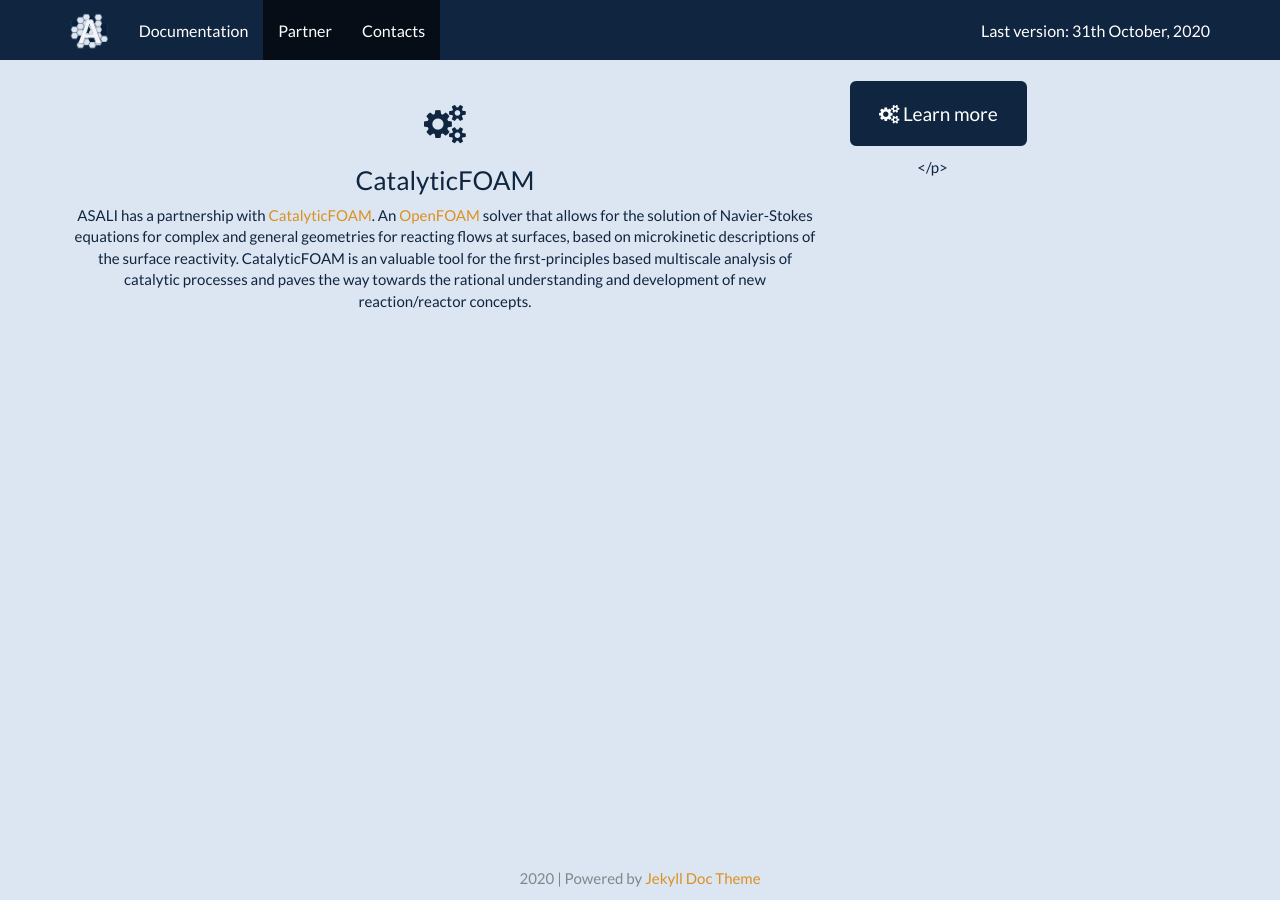
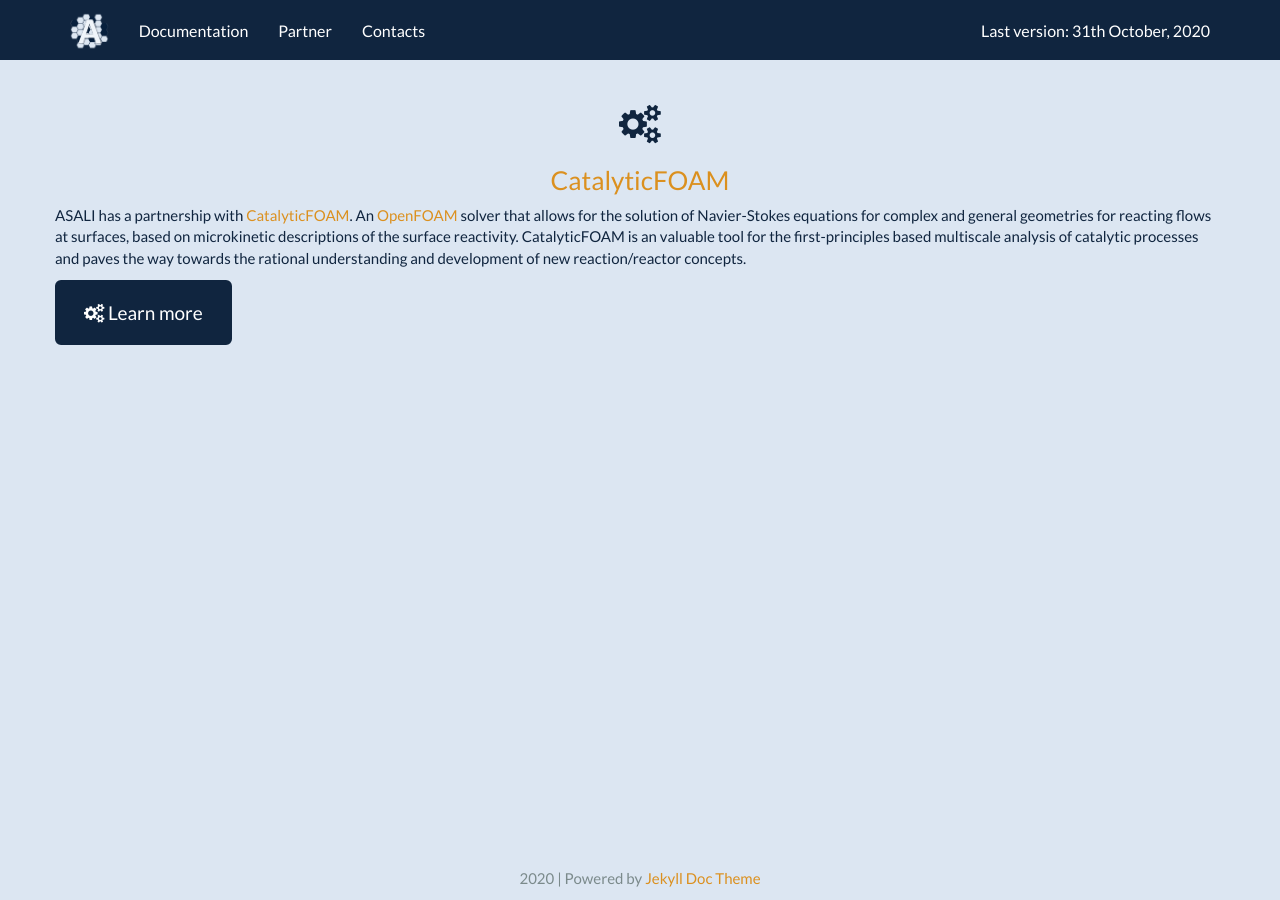
Before and after one commit to srebughini/ASALI, a Jekyll site: the page built from _pages/partner.md, in a window 1280 px wide. Built offline with Jekyll 4.4.1, drawn with Linux system fonts in a browser that asks for light colours.

Commit message:
Add partner page

```diff
--- a/_includes/topnav.html
+++ b/_includes/topnav.html
@@ -13,9 +13,9 @@
         </div>
         <div id="navbar" class="collapse navbar-collapse">
             <ul class="nav navbar-nav">
-                <li {% if page.sectionid=='docs' %} class="active" {% endif %}><a href="{{ "/docs/gui-introduction/" | relative_url }}">Documentation</a></li>
-                <li {% if page.sectionid=='pages' %} class="active" {% endif %}><a href="{{ "/pages/partner" | relative_url }}">Partner</a></li>
-                <li {% if page.sectionid=='pages' %} class="active" {% endif %}><a href="{{ "/pages/contacts" | relative_url }}">Contacts</a></li>
+                <li><a href="{{ "/docs/gui-introduction/" | relative_url }}">Documentation</a></li>
+                <li><a href="{{ "/pages/partner" | relative_url }}">Partner</a></li>
+                <li><a href="{{ "/pages/contacts" | relative_url }}">Contacts</a></li>
                 <!--<li><a href="http://www.catalyticfoam.polimi.it/">CatalyticFoam</a></li>-->
             </ul>
             <div class="navbar-right">
--- a/_pages/partner.md
+++ b/_pages/partner.md
@@ -16,20 +16,20 @@
 </div>-->
 
 <div class="row">
-  <div class = "col-md-8 text-center">
-      <h1 class="text-center"><i class="fa fa-cogs" aria-hidden="true"></i></h1>
-      <h3 class="text-center">CatalyticFOAM<br></h3>
-      <p>ASALI has a partnership with <a href="http://www.catalyticfoam.polimi.it/">CatalyticFOAM</a>.
-          An <a href="https://openfoam.org/">OpenFOAM</a> solver that allows for the solution of Navier-Stokes equations for complex and general
-          geometries for reacting flows at surfaces, based on microkinetic descriptions of the surface reactivity.
-          CatalyticFOAM is an valuable tool for the first-principles based multiscale analysis of catalytic
-          processes and paves the way towards the rational understanding and development of new reaction/reactor
-          concepts.
-      </p>
-  </div>
-  <div class = "col-md-2 text-center">
-      <p>
-          <a class="btn btn-primary btn-lg" href="http://www.catalyticfoam.polimi.it/" role="button"><i class="fa fa-cogs" aria-hidden="true"></i>    Learn more</a></p>
-      </p>
-  </div>
+  <!--<div class = "col-md-8 text-center">-->
+    <h1 class="text-center"><i class="fa fa-cogs" aria-hidden="true"></i></h1>
+    <h3 class="text-center"><a href="http://www.catalyticfoam.polimi.it/">CatalyticFOAM</a><br></h3>
+    <p>ASALI has a partnership with <a href="http://www.catalyticfoam.polimi.it/">CatalyticFOAM</a>.
+        An <a href="https://openfoam.org/">OpenFOAM</a> solver that allows for the solution of Navier-Stokes equations for complex and general
+        geometries for reacting flows at surfaces, based on microkinetic descriptions of the surface reactivity.
+        CatalyticFOAM is an valuable tool for the first-principles based multiscale analysis of catalytic
+        processes and paves the way towards the rational understanding and development of new reaction/reactor
+        concepts.
+    </p>
+  <!--</div>
+  <div class = "col-md-2 text-center">-->
+    <p>
+        <a class="btn btn-primary btn-lg" href="http://www.catalyticfoam.polimi.it/" role="button"><i class="fa fa-cogs" aria-hidden="true"></i>    Learn more</a>
+    </p>
+  <!--</div>-->
 </div>
```
